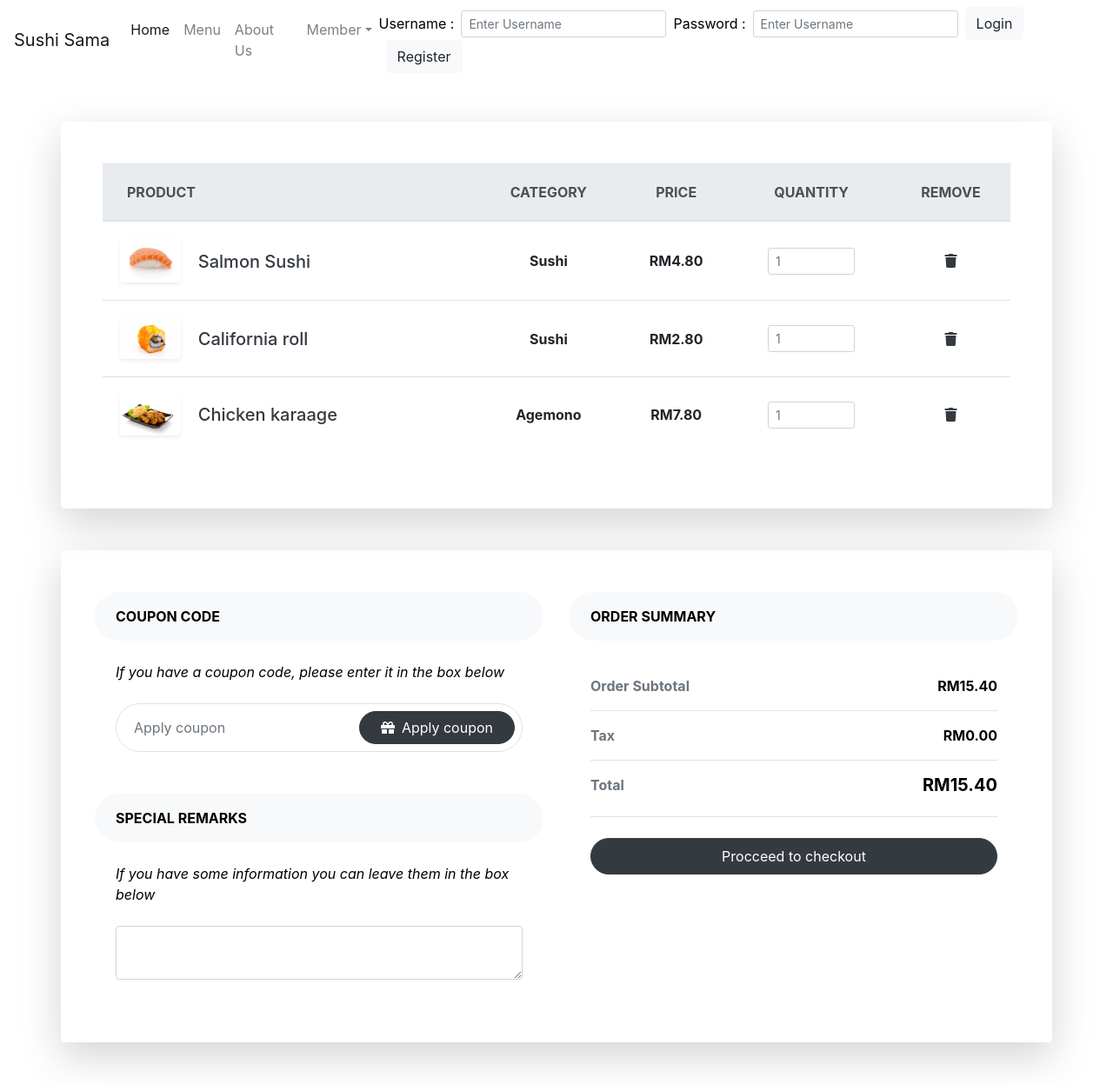
After one commit to mich0292/Restaurant_Website, a PHP site: page /cart.html in a window 1280 px wide. The commit adds this page. Shown: the whole page at 87% size. Run offline with PHP 8.4, Linux system fonts and the light colour scheme.

Commit message:
cart
change filename
centered

```diff
--- a/cart.css
+++ b/cart.css
@@ -7,5 +7,7 @@ td, .th-center{
 }
 
 .form-control-sm {
-  width:133px;
+  width:100px;
+  align-items: center;
+  margin: auto;
 }
--- /dev/null
+++ b/cart.html
@@ -0,0 +1,180 @@
+<!DOCTYPE html>
+<html lang="en">
+  <head>
+    <!-- Required meta tags -->
+    <meta charset="utf-8">
+    <meta name="viewport" content="width=device-width, initial-scale=1, shrink-to-fit=no">
+
+    <!-- Bootstrap CSS -->
+	<link rel="stylesheet" href="https://stackpath.bootstrapcdn.com/bootstrap/4.4.1/css/bootstrap.min.css"
+	 integrity="sha384-Vkoo8x4CGsO3+Hhxv8T/Q5PaXtkKtu6ug5TOeNV6gBiFeWPGFN9MuhOf23Q9Ifjh" crossorigin="anonymous">
+	<link rel="stylesheet" href="https://cdnjs.cloudflare.com/ajax/libs/font-awesome/4.7.0/css/font-awesome.min.css">
+	<link rel="stylesheet" href="fontawesome/css/all.css">
+	<link rel="stylesheet" href="cart.css">
+	<link rel="stylesheet" href="style.css">
+  </head>
+	<body>
+	<!-- Nav bar -->
+	<div class="container-fluid">
+      <nav class="navbar navbar-expand-lg navbar-light">
+	  <a class="navbar-brand" href="#">Sushi Sama</a>
+	  <button class="navbar-toggler" type="button" data-toggle="collapse" data-target="#navbarSupportedContent" aria-controls="navbarSupportedContent" aria-expanded="false" aria-label="Toggle navigation">
+		<span class="navbar-toggler-icon"></span>
+	  </button>
+	  <div class="collapse navbar-collapse w-100" id="navbarSupportedContent">
+		<ul class="navbar-nav mr-auto">
+	      <li class="nav-item active disable">
+			<a class="nav-link" href="#">Home</a>
+		  </li>
+		  <li class="nav-item">
+			<a class="nav-link" href="Menu.html">Menu</a>
+		  </li>
+		  <li class="nav-item">
+			<a class="nav-link" href="#">About Us</a>
+		  </li>
+		  <li class="nav-item dropdown">
+			<a class="nav-link dropdown-toggle" href="#" id="navbarDropdown" role="button" data-toggle="dropdown" aria-haspopup="true" aria-expanded="false">Member</a>
+			<div class="dropdown-menu" aria-labelledby="navbarDropdown">
+			  <a class="dropdown-item" href="#">Action</a>
+			  <a class="dropdown-item" href="#">Another action</a>
+			  <div class="dropdown-divider"></div>
+			  <a class="dropdown-item" href="#">Something else here</a>
+			</div>
+		  </li>
+		</ul>
+		  <form class="form-inline my-2 my-lg-0">
+			<label for="username">Username :</label>
+			  <input class="form-control form-control-sm mx-2" type="username" placeholder="Enter Username"	aria-label="Search">
+				<label for="password">Password :</label>
+				<input class="form-control form-control-sm mx-2" type="password" placeholder="Enter Username" aria-label="Search">
+				<button type="button" class="btn btn-light">Login</button>
+				<button type="button" class="btn btn-light ml-2">Register</button>
+		  </form>
+		</div>
+	  </nav>
+	</div>
+	<!-- End of Nav Bar -->
+		<div class="px-4 px-lg-0">
+			<div class="pb-5">
+			<div class="container">
+			  <div class="row">
+				<div class="col-lg-12 p-5 bg-white rounded shadow-lg mt-5 mb-5 rounded-lg">
+
+				  <!-- Shopping cart table -->
+				  <div class="table-responsive">
+					<table class="table table-hover">
+					  <thead class="thead-light">
+						<tr>
+						  <th scope="col">
+							<div class="p-2 px-3 text-uppercase">Product</div>
+						  </th>
+						  <th scope="col" class="th-center">
+							<div class="py-2 text-uppercase">Category</div>
+						  </th>
+						  <th scope="col" class="th-center">
+							<div class="py-2 text-uppercase">Price</div>
+						  </th>
+						  <th scope="col" class="th-center">
+							<div class="py-2 text-uppercase">Quantity</div>
+						  </th>
+						  <th scope="col" class="th-center">
+							<div class="py-2 text-uppercase">Remove</div>
+						  </th>
+						</tr>
+					  </thead>
+					  <tbody>
+						<tr>
+						  <th scope="row">
+							<div class="p-2">
+							  <img src="images/menu/salmon_sushi.jpg" alt="" width="70" class="img-fluid rounded shadow-sm">
+							  <div class="ml-3 d-inline-block align-middle">
+								<h5 class="mb-0"> <a href="#" class="text-dark d-inline-block align-middle">Salmon Sushi</a></h5>
+							  </div>
+							</div>
+						  </th>
+						  <td class="align-middle"><strong>Sushi</strong></td>
+						  <td class="align-middle"><strong>RM4.80</strong></td>
+						  <td class="align-middle">
+							<input class="form-control form-control-sm" type="number" min="0" id="" data-bind="" placeholder="1"></input>
+						  </td>
+						  <td class="align-middle"><a href="#" class="text-dark"><i class="fa fa-trash"></i></a></td>
+						</tr>
+						<tr>
+						  <th scope="row">
+							<div class="p-2">
+							  <img src="images/menu/california-rol.jpg" alt="" width="70" class="img-fluid rounded shadow-sm">
+							  <div class="ml-3 d-inline-block align-middle">
+								<h5 class="mb-0"><a href="#" class="text-dark d-inline-block">California roll</a></h5>
+							  </div>
+							</div>
+						  </th>
+						  <td class="align-middle"><strong>Sushi</strong></td>
+						  <td class="align-middle"><strong>RM2.80</strong></td>
+						  <td class="align-middle"><input class="form-control form-control-sm" type="number" min="0" id="" data-bind="" placeholder="1"></input></td>
+						  <td class="align-middle"><a href="#" class="text-dark"><i class="fa fa-trash"></i></a>
+						  </td>
+						</tr>
+						<tr>
+						  <th scope="row">
+							<div class="p-2">
+							  <img src="images/menu/chicken-karaage.jpg" alt="" width="70" class="img-fluid rounded shadow-sm">
+							  <div class="ml-3 d-inline-block align-middle">
+								<h5 class="mb-0"> <a href="#" class="text-dark d-inline-block">Chicken karaage</a></h5>
+							  </div>
+							</div>
+							<td class="align-middle"><strong>Agemono</strong></td>
+							<td class="align-middle"><strong>RM7.80</strong></td>
+							<td class="align-middle"><input class="form-control form-control-sm" type="number" min="0" id="" data-bind="" placeholder="1"></input></td>
+							<td class="align-middle"><a href="#" class="text-dark"><i class="fa fa-trash"></i></a>
+							</td>
+						</tr>
+					  </tbody>
+					</table>
+				  </div>
+				  <!-- End of shopping cart table-->
+				</div>
+			  </div>
+
+			<!-- Discount -->
+			  <div class="row py-5 p-4 rounded shadow-lg">
+				<div class="col-lg-6">
+				  <div class="bg-light rounded-pill px-4 py-3 text-uppercase font-weight-bold">Coupon code</div>
+				  <div class="p-4">
+					<p class="font-italic mb-4">If you have a coupon code, please enter it in the box below</p>
+					<div class="input-group mb-4 border rounded-pill p-2">
+					  <input type="text" placeholder="Apply coupon" aria-describedby="button-addon3" class="form-control border-0">
+					  <div class="input-group-append border-0">
+						<button id="button-addon3" type="button" class="btn btn-dark px-4 rounded-pill"><i class="fa fa-gift mr-2"></i>Apply coupon</button>
+					  </div>
+					</div>
+				  </div>
+				  <!-- Instructions -->
+				  <div class="bg-light rounded-pill px-4 py-3 text-uppercase font-weight-bold">Special remarks</div>
+				  <div class="p-4">
+					<p class="font-italic mb-4">If you have some information you can leave them in the box below</p>
+					<textarea name="" cols="30" rows="2" class="form-control"></textarea>
+				  </div>
+				</div>
+				<div class="col-lg-6">
+				  <div class="bg-light rounded-pill px-4 py-3 text-uppercase font-weight-bold">Order summary</div>
+				  <div class="p-4">
+					<ul class="list-unstyled mb-4">
+					  <li class="d-flex justify-content-between py-3 border-bottom"><strong class="text-muted">Order Subtotal </strong><strong>RM15.40</strong></li>
+					  <li class="d-flex justify-content-between py-3 border-bottom"><strong class="text-muted">Tax</strong><strong>RM0.00</strong></li>
+					  <li class="d-flex justify-content-between py-3 border-bottom"><strong class="text-muted">Total</strong>
+						<h5 class="font-weight-bold">RM15.40</h5>
+					  </li>
+					</ul><a href="#" class="btn btn-dark rounded-pill py-2 btn-block">Procceed to checkout</a>
+				  </div>
+				</div>
+			  </div>
+			</div>
+		</div>
+	  </div>
+	<!-- Optional JavaScript -->
+    <!-- jQuery first, then Popper.js, then Bootstrap JS -->
+    <script src="https://code.jquery.com/jquery-3.4.1.slim.min.js" integrity="sha384-J6qa4849blE2+poT4WnyKhv5vZF5SrPo0iEjwBvKU7imGFAV0wwj1yYfoRSJoZ+n" crossorigin="anonymous"></script>
+    <script src="https://cdn.jsdelivr.net/npm/popper.js@1.16.0/dist/umd/popper.min.js" integrity="sha384-Q6E9RHvbIyZFJoft+2mJbHaEWldlvI9IOYy5n3zV9zzTtmI3UksdQRVvoxMfooAo" crossorigin="anonymous"></script>
+    <script src="https://stackpath.bootstrapcdn.com/bootstrap/4.4.1/js/bootstrap.min.js" integrity="sha384-wfSDF2E50Y2D1uUdj0O3uMBJnjuUD4Ih7YwaYd1iqfktj0Uod8GCExl3Og8ifwB6" crossorigin="anonymous"></script>
+  </body>
+</html>
```
